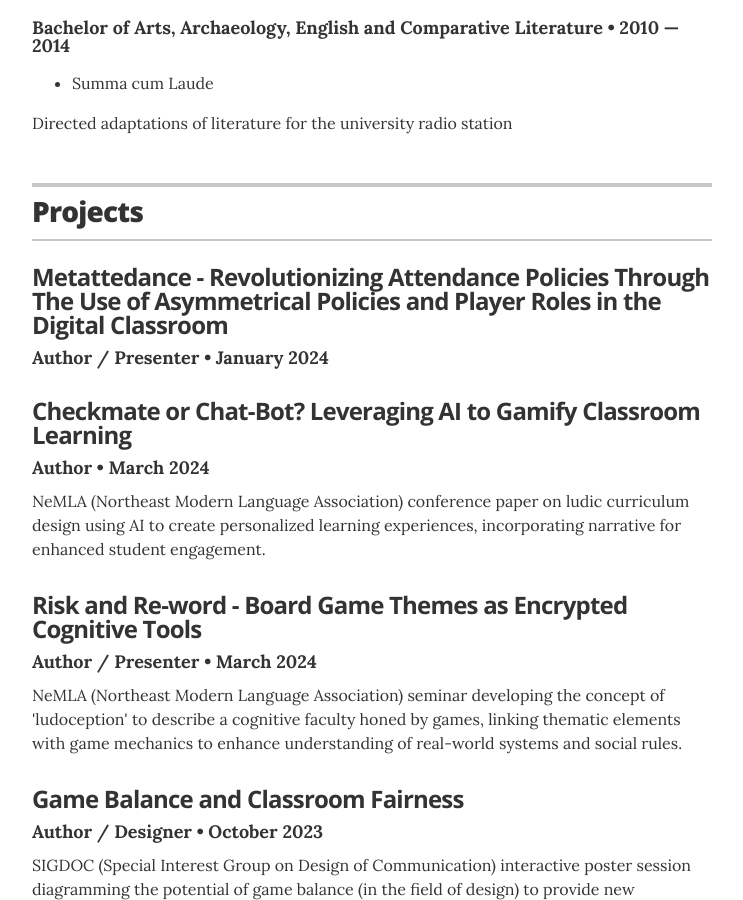
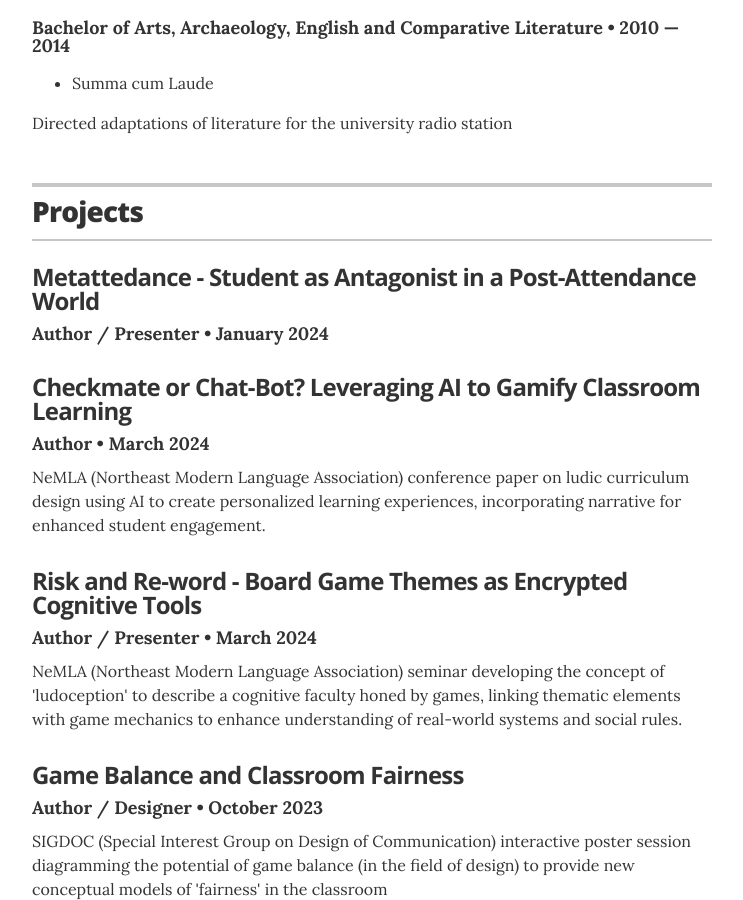
Before and after one commit to mwmxyz/academic, a Jekyll site: the page built from index.html, in a window 1280 px wide and 900 px high, scrolled down 1780 px. Shown: the whole window, without its empty margins (268-1011 px from the left). Built offline with Jekyll 4.4.1, drawn with Linux system fonts in a browser that asks for light colours; some of the changed lines change nothing that is shown.

Commit message:
Update projects.yml

```diff
--- a/_data/projects.yml
+++ b/_data/projects.yml
@@ -2,10 +2,10 @@
 # uncomment the urls if you wish to display them, and add your own URL
 
 # Metattendance
-- project: Metattedance - Revolutionizing Attendance Policies Through The Use of Asymmetrical Policies and Player Roles in the Digital Classroom
+- project: Metattedance - Student as Antagonist in a Post-Attendance World
   role: Author / Presenter
   duration: January 2024
-  desscription: CFA Games Conference paper (held at University of Kentucky) on using asymmetrical games, specifically social deduction games, for source models of presence and accountability that serve multiple different kinds of student availability. Class roles, similar to the secret roles held by players of both digital and live/physical social deduction games, can help to re-think engagement and collaboration strategies that allow for balance and fairness even while caterting to asymmetrical schedules that might normally unbalance an already asynchronous class
+  desscription: CFA Games Conference, University of Kentucky on education and games. The paper focused on using asymmetrical rules in social deduction games as models for asymmetrical attendance policies, where different rules apply to different students
 
 # Checkmate or Chat-Bot? Leveraging AI to Gamify Classroom Learning
 - project: Checkmate or Chat-Bot? Leveraging AI to Gamify Classroom Learning
```
